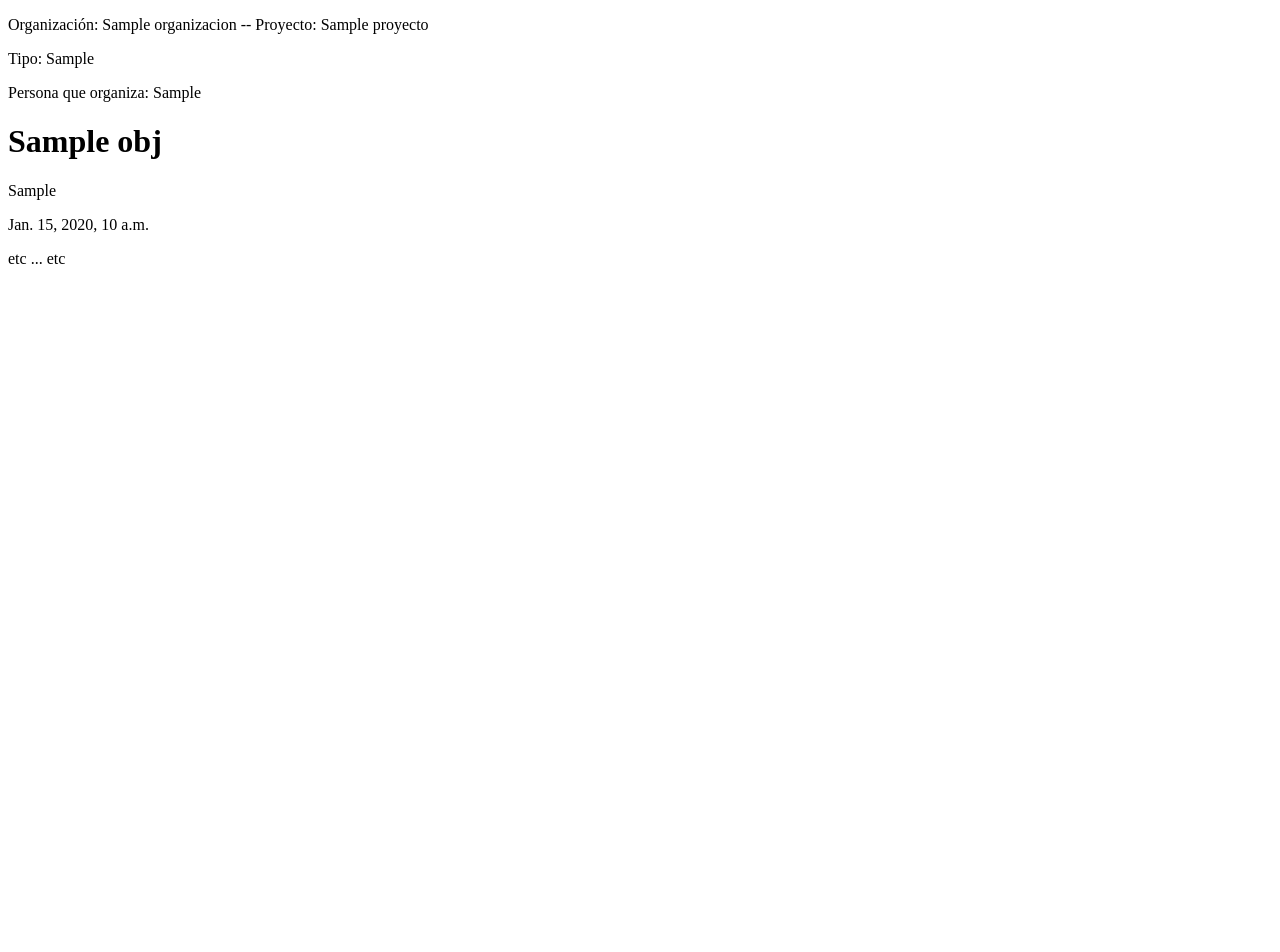
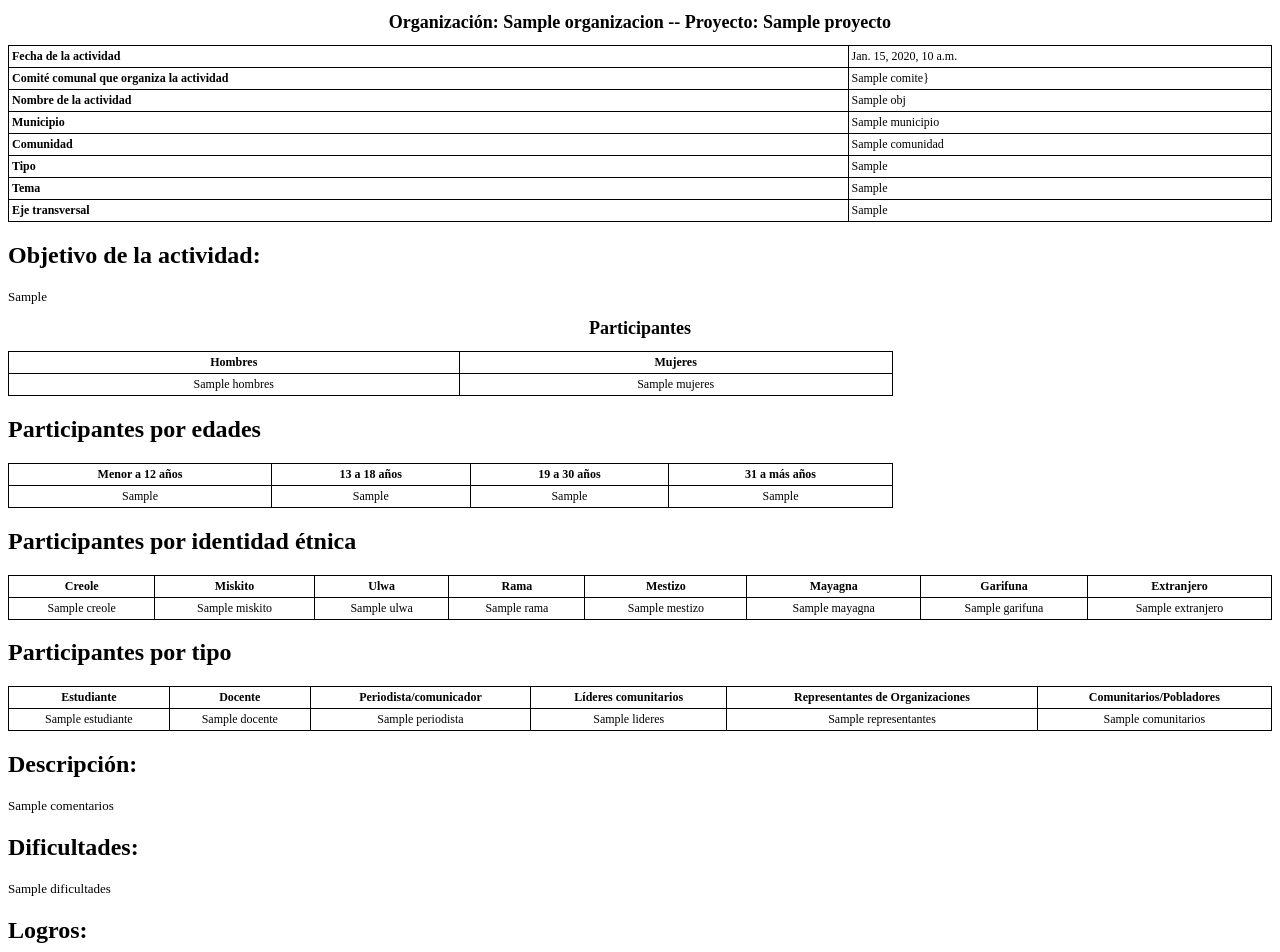
Before and after one commit to ErickMurillo/plataforma_fadcanic, a Django app: template templates/actividades/actividad_pdf.html in a window 1280 px wide. Shown: the top 952 px of the page. Before the commit the page ends 264 px from the top, so only its background shows below. Run offline with Django 3.2, Linux system fonts and the light colour scheme; the template is opened without the code that fills it: most values are stand-ins (such as "Sample title", 1, 10 or a date in 2020); some libraries are stand-ins or nearby versions.

Commit message:
descarga pdf actividades

```diff
--- a/actividades/forms.py
+++ b/actividades/forms.py
@@ -32,8 +32,8 @@ class ProyectoForm(FormFKAutoFill):
                                       widget=forms.Select(attrs={'class':'form-large'}))
     resultado = forms.ModelChoiceField(queryset=Resultado.objects.all(),
                                       widget=forms.Select(attrs={'class':'form-large'}))
-    fecha_inicio = forms.DateField(required=False, widget=forms.TextInput(attrs={'style':'width: 320px'}))
-    fecha_fin = forms.DateField(required=False, widget=forms.TextInput(attrs={'style':'width: 320px'}))
+    # fecha_inicio = forms.DateField(required=False, widget=forms.TextInput(attrs={'style':'width: 320px'}))
+    # fecha_fin = forms.DateField(required=False, widget=forms.TextInput(attrs={'style':'width: 320px'}))
 
     class Foo:
         config = [{'on_change': {'field': 'organizacion'},
@@ -77,6 +77,7 @@ evaluacion_m = {'importancia_del_tema': 'relevancia_m',
               'nivel_de_participacion': 'participacion_m'}
 
 
+
 class SubFiltroForm(forms.Form):
     main_var = forms.ChoiceField(choices=to_choices(first_class.keys()),
                                  widget=RadioSelect(attrs={'class':'main'}))
--- a/templates/actividades/actividad_pdf.html
+++ b/templates/actividades/actividad_pdf.html
@@ -1,18 +1,224 @@
 <!DOCTYPE html PUBLIC "-//W3C//DTD XHTML 1.0 Transitional//EN" "http://www.w3.org/TR/xhtml1/DTD/xhtml1-transitional.dtd">
 <html>
 <head>
-<meta http-equiv="content-type" content="text/html; charset=UTF-8" />
+	<meta http-equiv="content-type" content="text/html; charset=UTF-8" />
 </head>
 <body>
-    {% for obj in actividad %}
-    <p>Organización: {{ obj.organizacion }} -- Proyecto: {{ obj.proyecto }}</p>
-    <p>Tipo: {{ obj.get_tipo_display }}</p>
-    <p>Persona que organiza: {{obj.persona_organiza}}</p>
-        <h1>{{ obj.nombre_actividad }}</h1>
-        <p>{{ obj.objetivo_actividad|safe }}</p>
-        <p>{{ obj.fecha }}</p>
-    {% endfor %}
+	<style>
+		h1 {
+			font-size: 18px
+		}
+		p{
+			font-size: 13px
+		}
+		table {
+			border-collapse: collapse;
+			font-size: 12px
+		}
 
-    etc ... etc
+		table, td, th {
+			border: 1px solid black;
+			padding: 3px
+		}
+
+		img {
+			display: block;
+			margin:0 auto
+		}
+	</style>
+	<div class="contenido">
+		{% for obj in actividad %}
+		<div id="info">
+		<h1 align="center">Organización: {{ obj.organizacion }} -- Proyecto: {{ obj.proyecto }}</h1>
+		<!--<h2>Tipo: {{ obj.get_tipo_display }}</h2>-->
+			<table width="100%">
+				<tr>
+					<td><b>Fecha de la actividad</b></td>
+					<td>{{obj.fecha}}</td>
+				</tr>
+				<tr>
+				{% if obj.tipo == 1 %}
+					<td><b>Persona que organiza la actividad</b></td>
+					<td>{{obj.persona_organiza}}</td>
+				{% else %}
+					<td><b>Comité comunal que organiza la actividad</b></td>
+					<td>{{obj.comite}}}</td>
+				{% endif %}
+				</tr>
+				<tr>
+					<td><b>Nombre de la actividad</b></td>
+					<td>{{ obj.nombre_actividad }}</td>
+				</tr>
+				<tr>
+					<td><b>Municipio</b></td>
+					<td>{{obj.municipio}}</td>
+				</tr>
+				<tr>
+					<td><b>Comunidad</b></td>
+					<td>{{obj.comunidad}}</td>
+				</tr>
+				<tr>
+					<td><b>Tipo</b></td>
+					<td>{{obj.tipo_actividad}}</td>
+				</tr>
+				<tr>
+					<td><b>Tema</b></td>
+					<td>{{obj.tema_actividad}}</td>
+				</tr>
+				<tr>
+					<td><b>Eje transversal</b></td>
+					<td>{{obj.ejes_transversales}}</td>
+				</tr>
+			</table>
+		</div>
+
+		<h2>Objetivo de la actividad: </h2>
+		<p>{{obj.objetivo_actividad|safe}}</p>
+
+		<h1 align="center">Participantes</h1>
+		<div id="participantes">
+			<table width="70%">
+				<thead>
+					<tr>
+						<th>Hombres</th>
+						<th>Mujeres</th>
+					</tr>
+				</thead>
+				<tbody>
+
+					<tr>
+						<td align="center">{{obj.hombres}}</td>
+						<td align="center">{{obj.mujeres}}</td>
+					</tr>
+				</tbody>
+			</table>
+		</div>
+
+		<div id="edad">
+			<h2>Participantes por edades</h2>
+			<table width="70%">
+				<thead>
+					<tr>
+						<th>Menor a 12 años</th>
+						<th>13 a 18 años</th>
+						<th>19 a 30 años</th>
+						<th>31 a más años</th>
+					</tr>
+				</thead>
+				<tbody>
+
+					<tr>
+						<td align="center">{{obj.mayor_12}}</td>
+						<td align="center">{{obj.mayor_12}}</td>
+						<td align="center">{{obj.mayor_18}}</td>
+						<td align="center">{{obj.mayor_30}}</td>
+					</tr>
+				</tbody>
+			</table>
+		</div>
+
+		<div id="etnia">
+			<h2>Participantes por identidad étnica</h2>
+			<table width="100%">
+				<thead>
+					<tr>
+						<th>Creole</th>
+						<th>Miskito</th>
+						<th>Ulwa</th>
+						<th>Rama</th>
+						<th>Mestizo</th>
+						<th>Mayagna</th>
+						<th>Garifuna</th>
+						<th>Extranjero</th>
+					</tr>
+				</thead>
+				<tbody>
+
+					<tr>
+						<td align="center">{{obj.creole}}</td>
+						<td align="center">{{obj.miskito}}</td>
+						<td align="center">{{obj.ulwa}}</td>
+						<td align="center">{{obj.rama}}</td>
+						<td align="center">{{obj.mestizo}}</td>
+						<td align="center">{{obj.mayagna}}</td>
+						<td align="center">{{obj.garifuna}}</td>
+						<td align="center">{{obj.extranjero}}</td>
+					</tr>
+				</tbody>
+			</table>
+		</div>
+
+		<div id="tipos_actores">
+			<h2>Participantes por tipo</h2>
+			<table width="100%">
+				<thead>
+					<tr>
+						<th>Estudiante</th>
+						<th>Docente</th>
+						<th>Periodista/comunicador</th>
+						<th>Líderes comunitarios</th>
+						<th>Representantes de Organizaciones</th>
+						<th>Comunitarios/Pobladores</th>
+					</tr>
+				</thead>
+				<tbody>
+
+					<tr>
+						<td align="center">{{obj.estudiante}}</td>
+						<td align="center">{{obj.docente}}</td>
+						<td align="center">{{obj.periodista}}</td>
+						<td align="center">{{obj.lideres}}</td>
+						<td align="center">{{obj.representantes}}</td>
+						<td align="center">{{obj.comunitarios}}</td>
+					</tr>
+				</tbody>
+			</table>
+		</div>
+
+		<pdf:nextpage>
+
+		<h2>Descripción:</h2>
+		<p>{{ obj.comentarios|safe }}</p>
+		<h2>Dificultades:</h2>
+		<p>{{ obj.dificultades|safe }}</p>
+		<h2>Logros:</h2>
+		<p>{{ obj.logros|safe }}</p>
+		<h2>Acuerdos:</h2>
+		<p>{{ obj.acuerdos|safe }}</p>
+
+		<pdf:nextpage>
+
+		<div id="recursos">
+			<h1 align="center">Recursos</h1>
+			{% if obj.video %}
+			<h2>Url del video: </h2><h2 style="color:blue">{{obj.video}}</h2>
+			{% endif %}
+			{% if obj.foto1 %}
+			<div>
+				<img src="{{ obj.foto1.path }}" width="500" />
+			</div>
+			<br />
+			{% endif %}
+
+			{% if obj.foto2 %}
+			<div>
+				<img src="{{ obj.foto2.path }}" width="500"/>
+			</div>
+			<br />
+			{% endif %}
+
+			{% if obj.foto3 %}
+			<div>
+				<img src="{{ obj.foto3.path }}" width="500" />
+			</div>
+			<br />
+			{% endif %}
+
+		</div>
+
+		{% endfor %}
+	</div>
+
+
 </body>
 </html>
```
Also changed, not shown: actividades/contraparte/admin.py (+30 -4 lines), actividades/contraparte/views.py (+4 -4 lines), templates/actividades/contraparte/output.html (+4 -3 lines), templates/actividades/index.html (+19 -7 lines).
